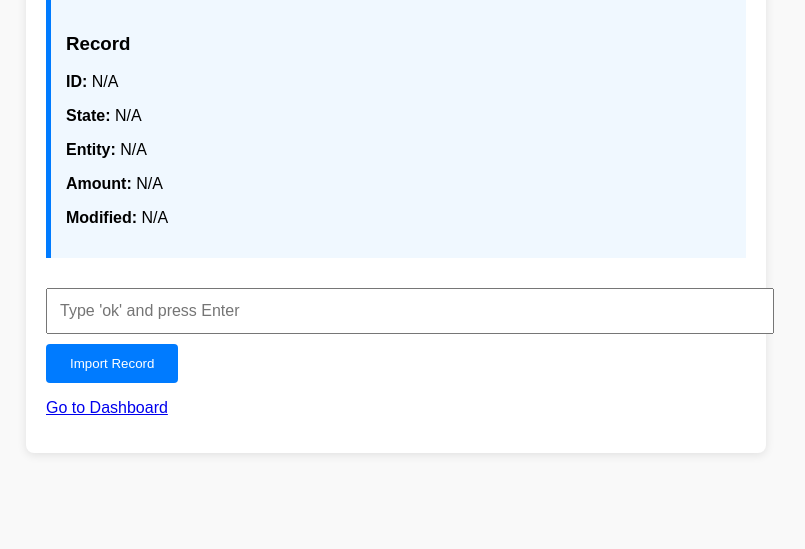
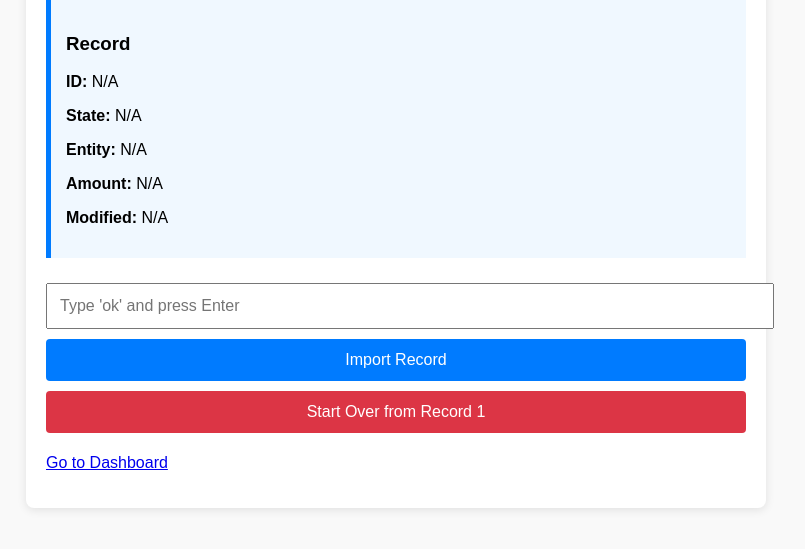
Before and after one commit to santonode/lab, a Flask app: template templates/erate_import.html in a window 1280 px wide. Shown: the part 179-728 px from the top of the page, without its empty margins (244-1049 px from the left). Run offline with Flask 3, Linux system fonts and the light colour scheme; the template is opened without the code that fills it, so the values that code supplies are empty.

Commit message:
Update erate_import.html

```diff
--- a/templates/erate_import.html
+++ b/templates/erate_import.html
@@ -8,9 +8,11 @@
         .record { background: #f0f8ff; padding: 15px; border-left: 5px solid #007bff; margin: 20px 0; }
         .success { background: #d4edda; border-left-color: #28a745; }
         .error { background: #f8d7da; border-left-color: #dc3545; }
-        input { width: 100%; padding: 12px; margin: 10px 0; font-size: 16px; }
-        button { padding: 12px 24px; background: #007bff; color: white; border: none; border-radius: 4px; cursor: pointer; }
+        input, button { padding: 12px; margin: 5px 0; font-size: 16px; width: 100%; }
+        button { background: #007bff; color: white; border: none; border-radius: 4px; cursor: pointer; }
         button:hover { background: #0056b3; }
+        .reset { background: #dc3545; }
+        .reset:hover { background: #c82333; }
     </style>
 </head>
 <body>
@@ -34,8 +36,14 @@
     {% endif %}
 
     <form method="post">
+        <input type="hidden" name="action" value="import">
         <input type="text" name="confirm" placeholder="Type 'ok' and press Enter" required>
         <button type="submit">Import Record</button>
+    </form>
+
+    <form method="post" onsubmit="return confirm('Start over from record 1?')">
+        <input type="hidden" name="action" value="RESET">
+        <button type="submit" class="reset">Start Over from Record 1</button>
     </form>
 
     <p><a href="/erate">Go to Dashboard</a></p>
```
